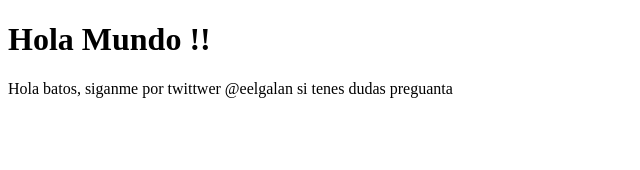
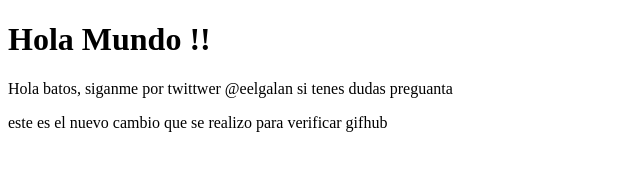
Before and after one commit to Victoreto/practica1, a plain HTML site: page index.html in a window 1280 px wide. Shown: the whole page, without its empty margins (0-640 px from the left). Drawn offline with Linux system fonts and the light colour scheme.

Commit message:
primer cambio a la version

```diff
--- a/index.html
+++ b/index.html
@@ -9,5 +9,6 @@
 <body>
     <h1> Hola Mundo !!</h1>
     <p> Hola batos, siganme por twittwer @eelgalan  si tenes dudas preguanta </p>
+    <p> este es el nuevo cambio que se realizo para verificar gifhub</p>
 </body>
 </html>
```
